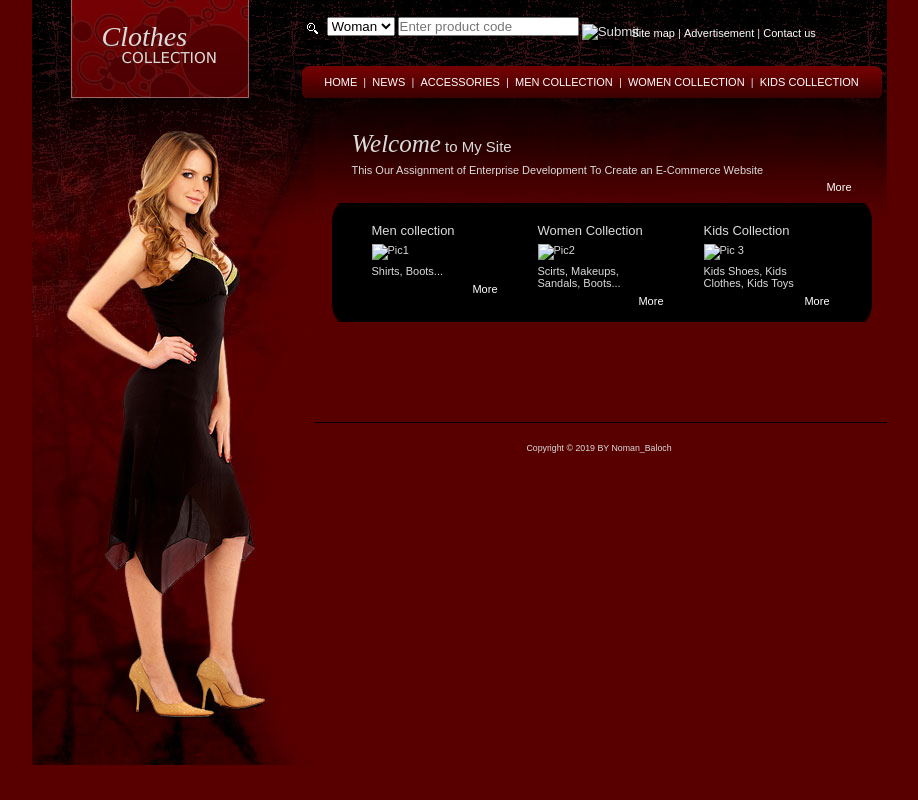
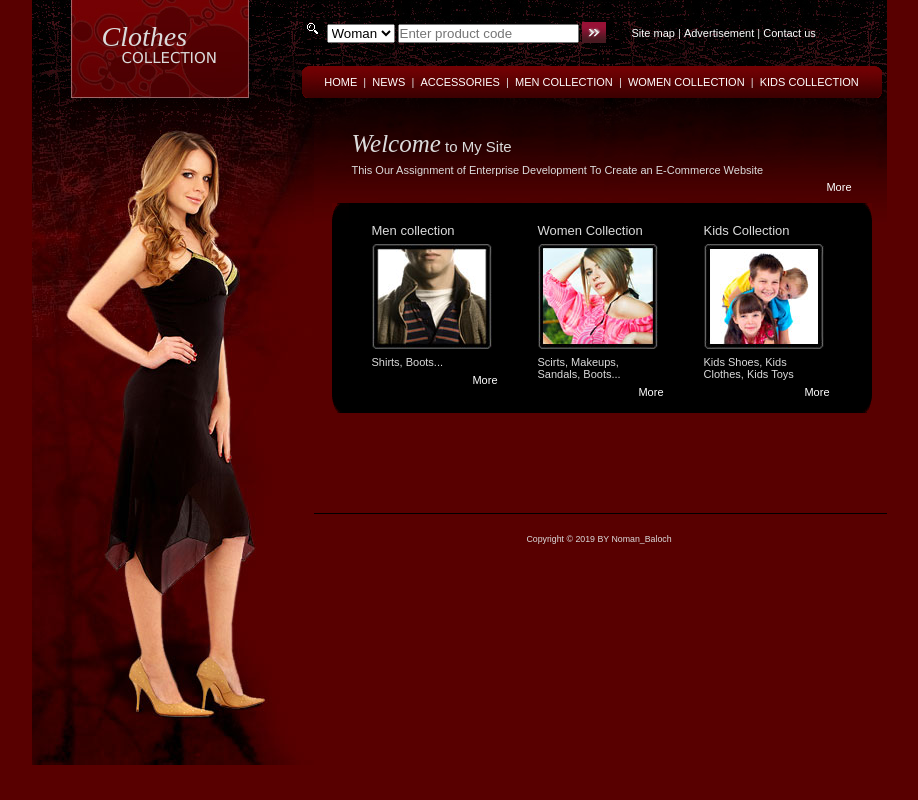
Before and after one commit to NomanBaloch9388/E-Commerce, a plain HTML site: page index.html in a window 1280 px wide. Shown: the whole page, without its empty margins (181-1099 px from the left). Drawn offline with Linux system fonts and the light colour scheme; files whose address does not match are found by name.

Commit message:
Update index.html

```diff
--- a/index.html
+++ b/index.html
@@ -27,7 +27,7 @@
 					<option value="w">Man</option>
 				</select>
 				<input type="text" name="q" placeholder="Enter product code" id="q" />
-				<input type="image" name="s" src="images/btn_header.gif" id="s" />
+				<input type="image" name="s" src="btn_header.gif" id="s" />
 			</form>
 			<div id="nav-top">
 				<ul>
@@ -62,21 +62,21 @@
 
 						<div class="black-box">
 							<h2>Men collection</h2>
-							<p><img src="images/pic_1.jpg" width="120" height="105" alt="Pic1" /></p>
+							<p><img src="pic_1.jpg" width="120" height="105" alt="Pic1" /></p>
 							<p>Shirts, Boots...</p>
 							<p class="more"> <a href="#">More</a></p>
 						</div>
 
 						<div class="black-box">
 							<h2>Women Collection</h2>
-							<p><img src="images/pic_2.jpg" width="120" height="105" alt="Pic2" /></p>
+							<p><img src="pic_2.jpg" width="120" height="105" alt="Pic2" /></p>
 							<p>Scirts, Makeups, Sandals, Boots...</p>
 							<p class="more"><a href="#">More</a></p>
 						</div>
 
 						<div class="black-box">
 							<h2>Kids Collection</h2>
-							<p><img src="images/pic_3.jpg" width="120" height="105" alt="Pic 3" /></p>
+							<p><img src="pic_3.jpg" width="120" height="105" alt="Pic 3" /></p>
 							<p>Kids Shoes, Kids Clothes, Kids Toys</p>
 							<p class="more"><a href="#">More</a></p>
 						</div>
```
